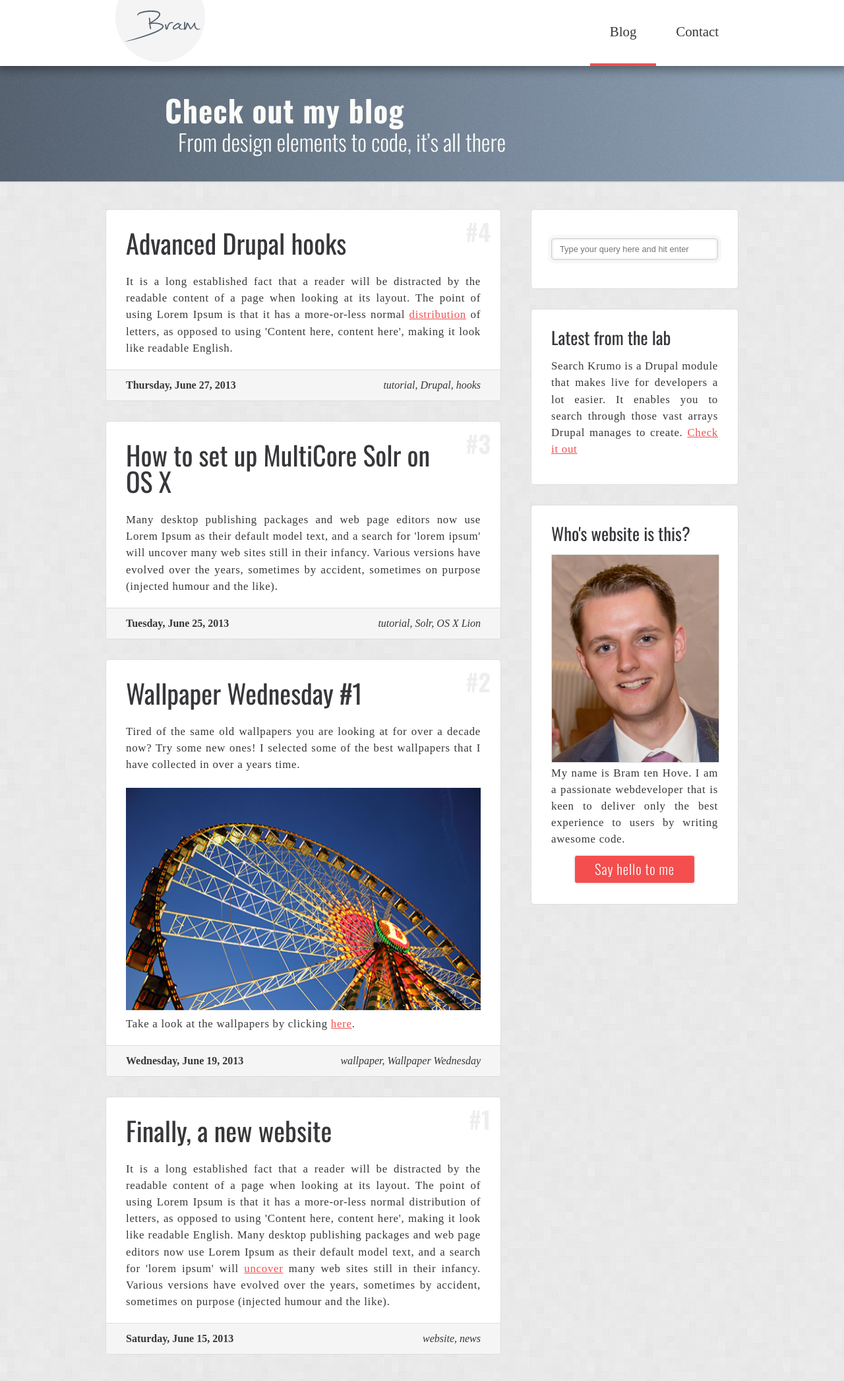
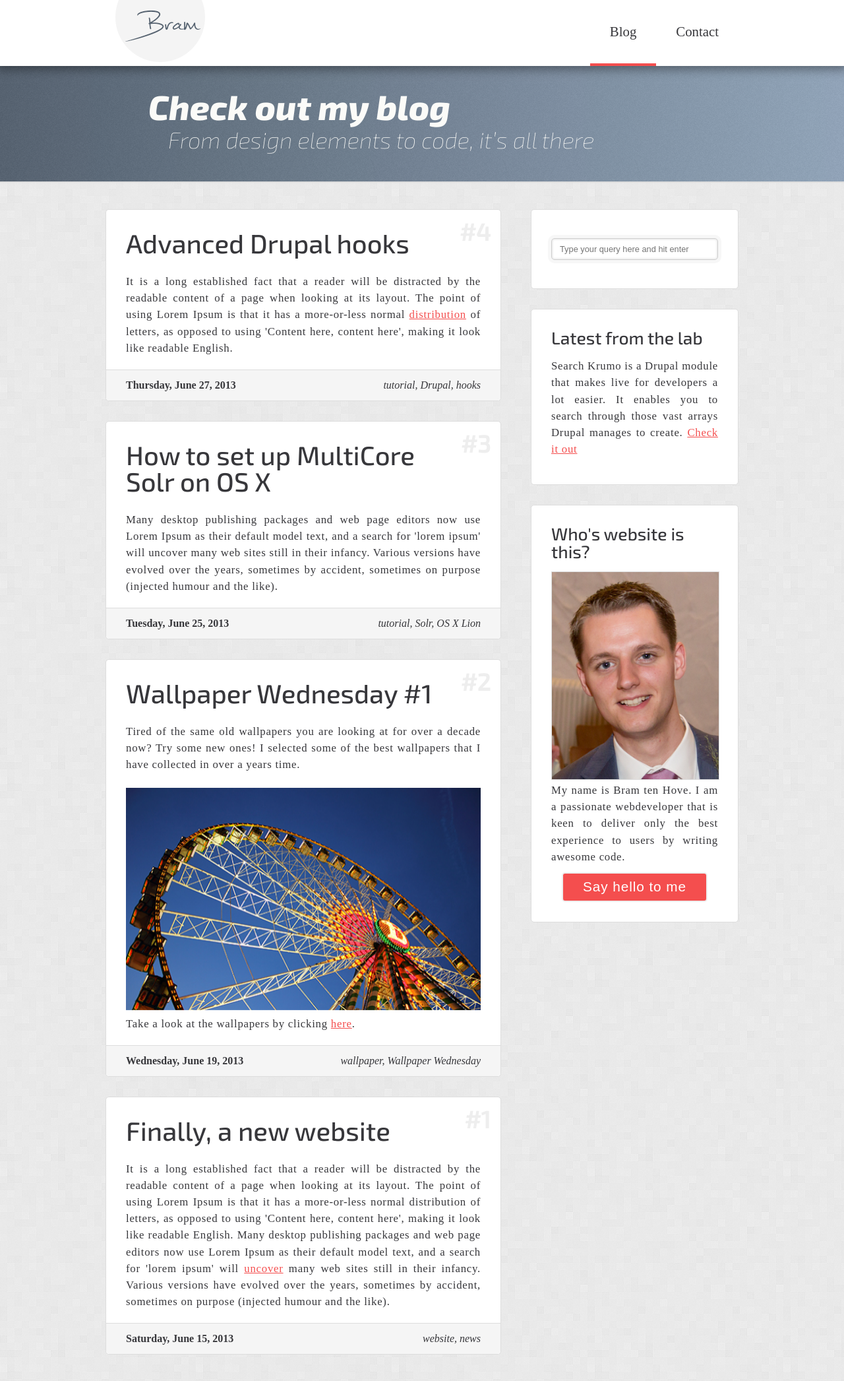
Before and after one commit to bramtenhove/bramtenhove.nl, a PHP site: page /index.html in a window 1280 px wide. Shown: the top 2093 px of the page at 66% size. Run offline with PHP 8.4, Linux system fonts and the light colour scheme; some libraries are stand-ins or nearby versions.

Commit message:
Changed from Oswald font to Exo 2

```diff
--- a/css/screen.css
+++ b/css/screen.css
@@ -1,4 +1,4 @@
-@import url("http://fonts.googleapis.com/css?family=Oswald:300,400,700");
+@import url("http://fonts.googleapis.com/css?family=Exo+2:500,100italic,800italic");
 /* Welcome to Compass.
  * In this file you should write your main styles. (or centralize your imports)
  * Import this file using the following HTML or equivalent:
@@ -214,9 +214,9 @@ p {
 /* line 21, ../sass/_fonts.scss */
 h1 {
   color: #37373b;
-  font-family: "Oswald", "Arial", "Verdana", sans-serif;
+  font-family: "Exo 2", "Arial", "Verdana", sans-serif;
   font-size: 2.5em;
-  font-weight: 400;
+  font-weight: 500;
   margin-bottom: 0.65em;
   word-wrap: break-word;
 }
@@ -228,9 +228,9 @@ h1.content-title {
 /* line 34, ../sass/_fonts.scss */
 h2 {
   color: #37373b;
-  font-family: "Oswald", "Arial", "Verdana", sans-serif;
+  font-family: "Exo 2", "Arial", "Verdana", sans-serif;
   font-size: 2em;
-  font-weight: 400;
+  font-weight: 500;
   margin-bottom: 0.65em;
   word-wrap: break-word;
 }
@@ -247,58 +247,59 @@ h2.block-title {
 /* line 52, ../sass/_fonts.scss */
 h3 {
   color: #37373b;
-  font-family: "Oswald", "Arial", "Verdana", sans-serif;
+  font-family: "Exo 2", "Arial", "Verdana", sans-serif;
   font-size: 1.5em;
-  font-weight: 400;
+  font-weight: 500;
   margin-bottom: 0.65em;
   word-wrap: break-word;
 }
 /* line 60, ../sass/_fonts.scss */
 h3.expose-title {
   color: #fbfbf8;
-  font-size: 2.85em;
-  font-weight: 700;
-  letter-spacing: 1px;
+  font-size: 3.25em;
+  font-weight: 900;
+  font-style: italic;
   margin-bottom: 0;
-  padding: 44px 0 0 90px;
+  padding: 35px 0 0 65px;
 }
-/* line 69, ../sass/_fonts.scss */
+/* line 70, ../sass/_fonts.scss */
 h3.expose-subtitle {
   color: #fbfbf8;
   font-size: 2.15em;
-  font-weight: 300;
+  font-weight: 100;
+  font-style: italic;
   margin-bottom: 0;
-  padding: 8px 0 0 110px;
+  padding: 8px 0 0 95px;
 }
 
-/* line 78, ../sass/_fonts.scss */
+/* line 80, ../sass/_fonts.scss */
 h4 {
   color: #37373b;
-  font-family: "Oswald", "Arial", "Verdana", sans-serif;
-  font-weight: 400;
+  font-family: "Exo 2", "Arial", "Verdana", sans-serif;
+  font-weight: 500;
   margin-bottom: 0.65em;
   word-wrap: break-word;
 }
 
-/* line 87, ../sass/_fonts.scss */
+/* line 89, ../sass/_fonts.scss */
 .full-display h2 {
   font-size: 1.75em;
 }
-/* line 91, ../sass/_fonts.scss */
+/* line 93, ../sass/_fonts.scss */
 .full-display h3 {
   font-size: 1.25em;
   color: #f44e4e;
 }
 
-/* line 98, ../sass/_fonts.scss */
+/* line 100, ../sass/_fonts.scss */
 span.post-number {
   color: #eeeeee;
-  font-family: "Oswald", "Arial", "Verdana", sans-serif;
+  font-family: "Exo 2", "Arial", "Verdana", sans-serif;
   font-size: 2.25em;
   font-weight: 700;
 }
 
-/* line 106, ../sass/_fonts.scss */
+/* line 108, ../sass/_fonts.scss */
 ::selection {
   background: #eeeeee;
   color: #f44e4e;
--- a/sass/_fonts.scss
+++ b/sass/_fonts.scss
@@ -2,7 +2,7 @@
  * Fonts of the site is defined here.
  */
 
-@import url("http://fonts.googleapis.com/css?family=Oswald:300,400,700");
+@import url("http://fonts.googleapis.com/css?family=Exo+2:500,100italic,800italic");
 
 body {
   color: $default-color;
@@ -20,9 +20,9 @@ p {
 
 h1 {
   color: $default-color;
-  font-family: "Oswald", "Arial", "Verdana", sans-serif;
+  font-family: "Exo 2", "Arial", "Verdana", sans-serif;
   font-size: 2.5em;
-  font-weight: 400;
+  font-weight: 500;
   margin-bottom: 0.65em;
   word-wrap: break-word;
 
@@ -33,9 +33,9 @@ h1 {
 
 h2 {
   color: $default-color;
-  font-family: "Oswald", "Arial", "Verdana", sans-serif;
+  font-family: "Exo 2", "Arial", "Verdana", sans-serif;
   font-size: 2em;
-  font-weight: 400;
+  font-weight: 500;
   margin-bottom: 0.65em;
   word-wrap: break-word;
 
@@ -51,34 +51,36 @@ h2 {
 
 h3 {
   color: $default-color;
-  font-family: "Oswald", "Arial", "Verdana", sans-serif;
+  font-family: "Exo 2", "Arial", "Verdana", sans-serif;
   font-size: 1.5em;
-  font-weight: 400;
+  font-weight: 500;
   margin-bottom: 0.65em;
   word-wrap: break-word;
 
   &.expose-title {
     color: #fbfbf8;
-    font-size: 2.85em;
-    font-weight: 700;
-    letter-spacing: 1px;
+    font-size: 3.25em;
+    font-weight: 900;
+    font-style: italic;
+    // letter-spacing: 1px;
     margin-bottom: 0;
-    padding: 44px 0 0 90px;
+    padding: 35px 0 0 65px;
   }
 
   &.expose-subtitle {
     color: #fbfbf8;
     font-size: 2.15em;
-    font-weight: 300;
+    font-weight: 100;
+    font-style: italic;
     margin-bottom: 0;
-    padding: 8px 0 0 110px;
+    padding: 8px 0 0 95px;
   }
 }
 
 h4 {
   color: $default-color;
-  font-family: "Oswald", "Arial", "Verdana", sans-serif;
-  font-weight: 400;
+  font-family: "Exo 2", "Arial", "Verdana", sans-serif;
+  font-weight: 500;
   margin-bottom: 0.65em;
   word-wrap: break-word;
 }
@@ -97,7 +99,7 @@ h4 {
 span {
   &.post-number {
     color: #eeeeee;
-    font-family: "Oswald", "Arial", "Verdana", sans-serif;
+    font-family: "Exo 2", "Arial", "Verdana", sans-serif;
     font-size: 2.25em;
     font-weight: 700;
   }
--- a/singleblog2.html
+++ b/singleblog2.html
@@ -56,7 +56,7 @@
 
             <p>Today, we'll look at some of the hooks Drupal makes available for developers. Starting off with hook_module_implements_alter we'll dive into what is known as the more "advanced" side of Drupal development.</p>
 
-            <h2>hook_module_implements_alter</h2>
+            <h2>hook_module_implements_alter()</h2>
 
             <p>This hook is invoked during module_implements(). A module may implement this hook in order to reorder the implementing modules, which are otherwise ordered by the module's system weight.</p>
 
```
